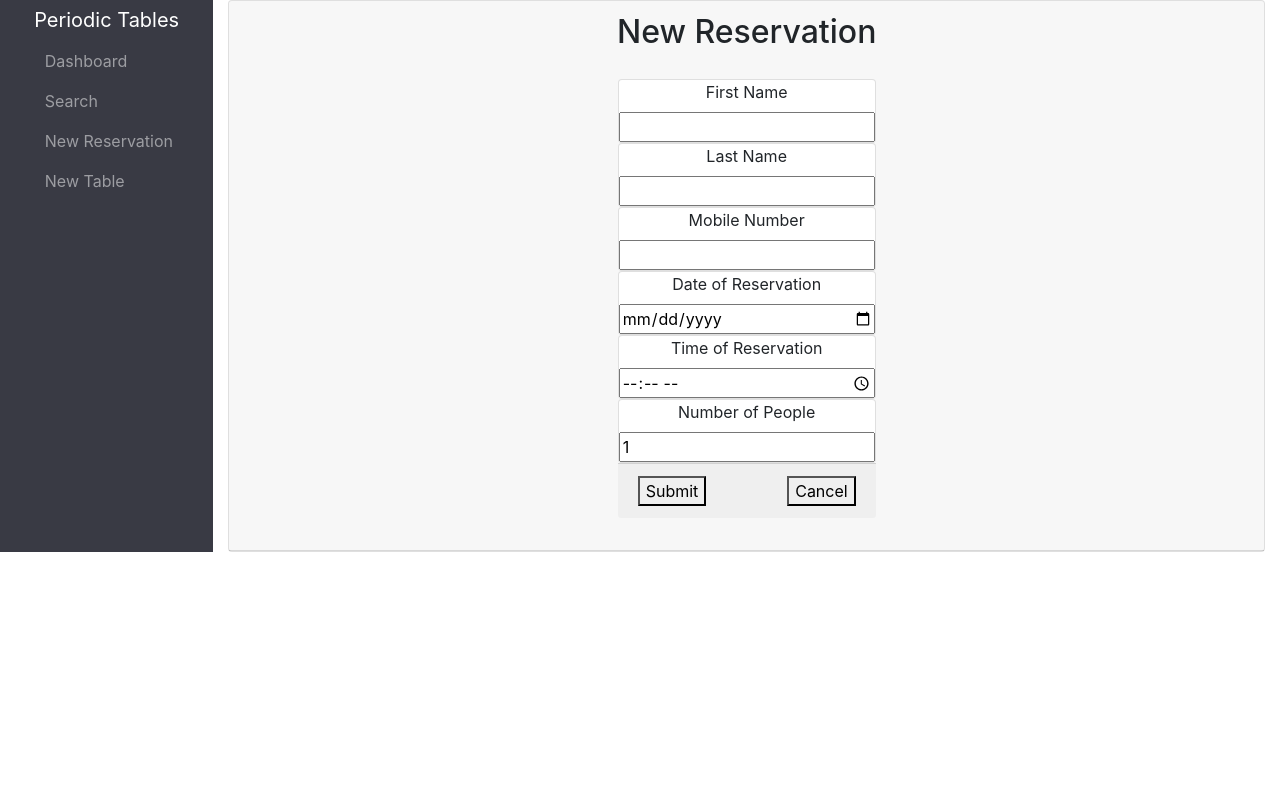
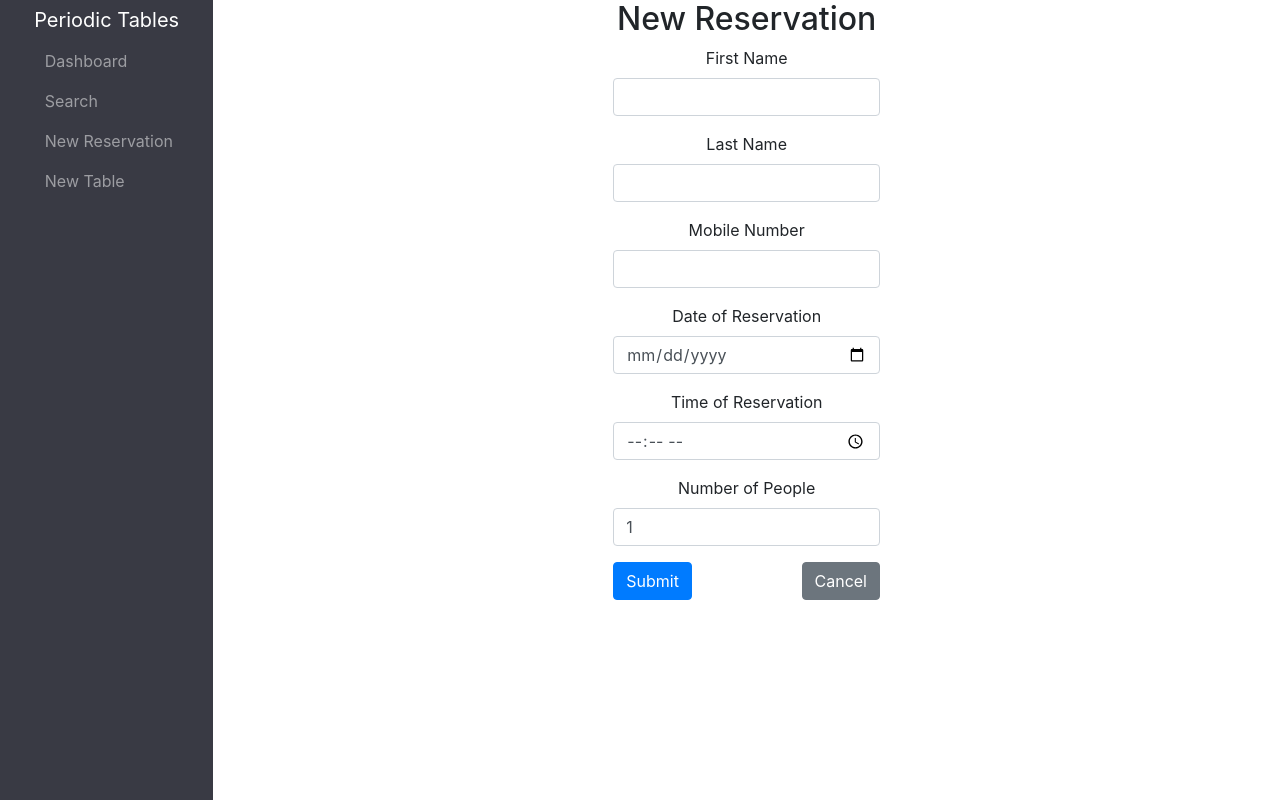
Before and after one commit to Thinkful-Ed/starter-restaurant-reservation, a React (Create React App) app in the folder front-end/: page /reservations/new in a window 1280 px wide. Built offline with nearby package versions, Linux system fonts and the light colour scheme; no server answers; a web font is replaced by a local one.

Commit message:
ready for first submission

```diff
--- a/front-end/src/dashboard/TablesList.js
+++ b/front-end/src/dashboard/TablesList.js
@@ -2,19 +2,22 @@ import React from 'react';
 
 export default function TablesList({ tables, handleFinish }) {
 	return (
-    <div className=''>
-			<h3>Tables</h3>
+		<div className="panel-heading p-3">
+			<h4>Tables</h4>
 			{tables.length === 0 ? (
 				<p>No tables found.</p>
 			) : (
-        <div className='d-flex flex-wrap'>
+				<div className="d-flex flex-wrap">
 					{tables.map((table) => (
-            <div key={table.table_id} className=" w-25 h-25 mb-3">
+						<div key={table.table_id} className=" w-25 p-3">
 							<div className="card">
 								<h5 className="card-header"> {table.table_name}</h5>
 								<div className="card-body">
 									<p className="card-text">Capacity: {table.capacity}</p>
-                  <p className="card-text" data-table-id-status={table.table_id}>
+									<p
+										className="card-text"
+										data-table-id-status={table.table_id}
+									>
 										{table.reservation_id ? 'Occupied' : 'Free'}
 									</p>
 								</div>
@@ -23,7 +26,8 @@ export default function TablesList({ tables, handleFinish }) {
 										<button
 											className="btn btn-primary"
 											data-table-id-finish={table.table_id}
-                      onClick={() => handleFinish(table.table_id)}>
+											onClick={(event) => handleFinish(event)}
+										>
 											Finish
 										</button>
 									)}
--- a/front-end/src/layout/Layout.css
+++ b/front-end/src/layout/Layout.css
@@ -1,4 +1,15 @@
+/* Layout.css */
+.layout-container {
+  height: 100vh; /* Set container height to 100% of viewport height */
+
+}
+
 .side-bar {
   background-color: #393a44;
   min-width: 200px;
+  height: 100%; /* Sidebar takes up full height */
 }
+
+.col {
+  height: 100%; /* Content column takes up full height */
+}
--- a/front-end/src/layout/Layout.js
+++ b/front-end/src/layout/Layout.js
@@ -13,8 +13,8 @@ import "./Layout.css";
  */
 function Layout() {
   return (
-    <div className="container-fluid">
-      <div className="row h-100">
+    <div className="layout-container">
+      <div className="row no-gutters h-100">
         <div className="col-md-2 side-bar">
           <Menu />
         </div>
--- a/front-end/src/layout/Routes.js
+++ b/front-end/src/layout/Routes.js
@@ -8,6 +8,7 @@ import Dashboard from '../dashboard/Dashboard';
 import NotFound from './NotFound';
 import { today } from '../utils/date-time';
 import SeatReservation from '../reservation/SeatReservation';
+import useQuery from '../utils/useQuery';
 
 /**
  * Defines all the routes for the application.
@@ -17,6 +18,10 @@ import SeatReservation from '../reservation/SeatReservation';
  * @returns {JSX.Element}
  */
 function Routes() {
+	const query = useQuery();
+	const queryDate = query.get('date');
+	const date = queryDate ? queryDate : today();
+
 	return (
 		<Switch>
 			<Route exact={true} path="/">
@@ -41,7 +46,7 @@ function Routes() {
 				<NewTable />
 			</Route>
 			<Route path="/dashboard">
-				<Dashboard date={today()} />
+				<Dashboard date={date} />
 			</Route>
 			<Route>
 				<NotFound />
--- a/front-end/src/reservation/FormReservation.js
+++ b/front-end/src/reservation/FormReservation.js
@@ -21,15 +21,16 @@ export default function FormReservation({
   }
 
   return (
-    <div className="card">
-      <div className="card-header text-center ">
+    <div className=' d-flex justify-content-center text-center'>
+    <div className="panel panel-default w-25">
+      <div className="panel-heading text-center">
         <h2>{isEditing ? 'Edit Reservation' : 'New Reservation'}</h2>
-        <div className="d-flex justify-content-center card-body">
-          <form onSubmit={submitHandler}>
+      </div>
+      <div className="panel-body d-flex justify-content-center">
+        <form onSubmit={submitHandler} className="w-100">
           <ErrorAlert className="alert alert-danger" error={error} />
-            <div>
-              <div className="card text-center">
-                <label>First Name</label>
+          <div className="form-group">
+            <label htmlFor="first_name">First Name</label>
             <input
               id="first_name"
               name="first_name"
@@ -37,10 +38,11 @@ export default function FormReservation({
               type="text"
               value={reservation.first_name}
               onChange={changeHandler}
+              className="form-control"
             />
           </div>
-              <div className="card text-center">
-                <label>Last Name</label>
+          <div className="form-group">
+            <label htmlFor="last_name">Last Name</label>
             <input
               id="last_name"
               name="last_name"
@@ -48,10 +50,11 @@ export default function FormReservation({
               type="text"
               value={reservation.last_name}
               onChange={changeHandler}
+              className="form-control"
             />
           </div>
-              <div className="card text-center">
-                <label>Mobile Number</label>
+          <div className="form-group">
+            <label htmlFor="mobile_number">Mobile Number</label>
             <input
               id="mobile_number"
               name="mobile_number"
@@ -59,10 +62,11 @@ export default function FormReservation({
               type="tel"
               value={reservation.mobile_number}
               onChange={changeHandler}
+              className="form-control"
             />
           </div>
-              <div className="card text-center">
-                <label>Date of Reservation</label>
+          <div className="form-group">
+            <label htmlFor="reservation_date">Date of Reservation</label>
             <input
               id="reservation_date"
               name="reservation_date"
@@ -71,10 +75,11 @@ export default function FormReservation({
               pattern="\d{4}-\d{2}-\d{2}"
               value={reservation.reservation_date}
               onChange={changeHandler}
+              className="form-control"
             />
           </div>
-              <div className="card text-center">
-                <label>Time of Reservation</label>
+          <div className="form-group">
+            <label htmlFor="reservation_time">Time of Reservation</label>
             <input
               id="reservation_time"
               name="reservation_time"
@@ -83,10 +88,11 @@ export default function FormReservation({
               pattern="\d{2}:\d{2}"
               value={reservation.reservation_time}
               onChange={changeHandler}
+              className="form-control"
             />
           </div>
-              <div className="card text-center">
-                <label>Number of People</label>
+          <div className="form-group">
+            <label htmlFor="people">Number of People</label>
             <input
               id="people"
               name="people"
@@ -95,12 +101,18 @@ export default function FormReservation({
               min="1"
               value={reservation.people}
               onChange={changeHandler}
+              className="form-control"
             />
           </div>
-            </div>
-            <div className="card-footer d-flex justify-content-between">
-              <button type="submit">Submit</button>
-              <button type="button" onClick={history.goBack}>
+          <div className="panel-footer d-flex justify-content-between">
+            <button type="submit" className="btn btn-primary">
+              Submit
+            </button>
+            <button
+              type="button"
+              onClick={history.goBack}
+              className="btn btn-secondary"
+            >
               Cancel
             </button>
           </div>
--- a/front-end/src/reservation/SearchReservation.js
+++ b/front-end/src/reservation/SearchReservation.js
@@ -52,13 +52,15 @@ export default function SearchReservation() {
 
   return (
     <div>
+    <div className='d-flex justify-content-center'>
+      <div className='w-50 text-center'>
       <div>
-        <h1>Search Reservation</h1>
+        <h2>Search Reservation</h2>
         <div>
           <form onSubmit={handleSubmit}>
             <ErrorAlert error={reservationsError} />
             <div className="form-group">
-              <label htmlFor="mobile_number">Mobile Number:</label>
+              <label  htmlFor="mobile_number">Mobile Number:</label>
               <input
                 name="mobile_number"
                 id="mobile_number"
@@ -76,12 +78,15 @@ export default function SearchReservation() {
           </form>
         </div>
       </div>
+      </div>
+      </div>
       <div>
         <ReservationsList
           reservations={filteredReservations}
           handleCancel={handleCancel}
         />
       </div>
+
     </div>
   );
 }
--- a/front-end/src/reservation/SeatReservation.js
+++ b/front-end/src/reservation/SeatReservation.js
@@ -39,10 +39,17 @@ export default function SeatReservation() {
   }
 
   return (
-		<div>
-			<h2>Seat Reservation</h2>
+		<div className='d-flex justify-content-center text-center'>
+    <div className="panel panel-default w-25">
+      <div className="panel-heading">
+        <h2 className="panel-title">Seat Reservation</h2>
+      </div>
+      <div className="panel-body">
+        <form onSubmit={handleSubmit}>
+          <div className="form-group">
             <label htmlFor="table_id">Table Number:</label>
             <select
+              className="form-control"
               name="table_id"
               id="table_id"
               value={selectedTable}
@@ -55,15 +62,19 @@ export default function SeatReservation() {
                 </option>
               ))}
             </select>
-			<div>
-				<button type='Submit' className="btn btn-primary" onClick={handleSubmit}>
+          </div>
+          <div className="d-flex justify-content-between">
+            <button type="submit" className="btn btn-primary">
               Submit
             </button>
-				<ErrorAlert error={error} />
             <button className="btn btn-danger" onClick={history.goBack}>
               Cancel
             </button>
           </div>
+        </form>
+      </div>
+      <ErrorAlert error={error} />
+    </div>
 		</div>
   );
 }
--- a/front-end/src/table/FormTable.js
+++ b/front-end/src/table/FormTable.js
@@ -1,13 +1,12 @@
 import React from 'react';
+import { useHistory } from 'react-router-dom';
 import ErrorAlert from '../layout/ErrorAlert';
-import { useHistory } from 'react-router-dom';
 
 export default function FormTable({ table, setTable, submitHandler, error }) {
 	const history = useHistory();
 
 	function changeHandler({ target: { name, value } }) {
 		const newValue = name === 'capacity' ? parseInt(value, 10) : value;
-		console.log(`Changing ${name} to ${value}`);
 
 		setTable((previousTable) => ({
 			...previousTable,
@@ -16,15 +15,16 @@ export default function FormTable({ table, setTable, submitHandler, error }) {
 	}
 
 	return (
-		<div className="card">
-			<div className="card-header text-center ">
+		<div className='d-flex justify-content-center text-center '>
+		<div className="panel panel-default w-25">
+			<div className="panel-heading text-center">
 				<h2>New Table</h2>
-				<div className="d-flex justify-content-center card-body">
-					<form onSubmit={submitHandler}>
+			</div>
+			<div className="panel-body d-flex justify-content-center">
+				<form onSubmit={submitHandler} className="w-100">
 					<ErrorAlert className="alert alert-danger" error={error} />
-						<div>
-							<div className="card text-center">
-								<label>Table Name</label>
+					<div className="form-group">
+						<label htmlFor="table_name">Table Name</label>
 						<input
 							id="table_name"
 							name="table_name"
@@ -32,10 +32,11 @@ export default function FormTable({ table, setTable, submitHandler, error }) {
 							type="text"
 							value={table.table_name}
 							onChange={changeHandler}
+							className="form-control"
 						/>
 					</div>
-							<div className="card text-center">
-								<label>Capacity</label>
+					<div className="form-group">
+						<label htmlFor="capacity">Capacity</label>
 						<input
 							id="capacity"
 							name="capacity"
@@ -43,13 +44,18 @@ export default function FormTable({ table, setTable, submitHandler, error }) {
 							type="text"
 							value={table.capacity}
 							onChange={changeHandler}
+							className="form-control"
 						/>
 					</div>
-						</div>
-
-						<div className="card-footer d-flex justify-content-between">
-							<button type="submit">Submit</button>
-							<button type="button" onClick={history.goBack}>
+					<div className="panel-footer d-flex justify-content-between">
+						<button type="submit" className="btn btn-primary">
+							Submit
+						</button>
+						<button
+							type="button"
+							onClick={history.goBack}
+							className="btn btn-secondary"
+						>
 							Cancel
 						</button>
 					</div>
```
Also changed, not shown: front-end/src/dashboard/Dashboard.js (+69 -45 lines), front-end/src/dashboard/ReservationsList.js (+16 -16 lines), 1 other file (tests, documents, lock files or other folders). Lines whose indentation alone changed are shown as unchanged.
